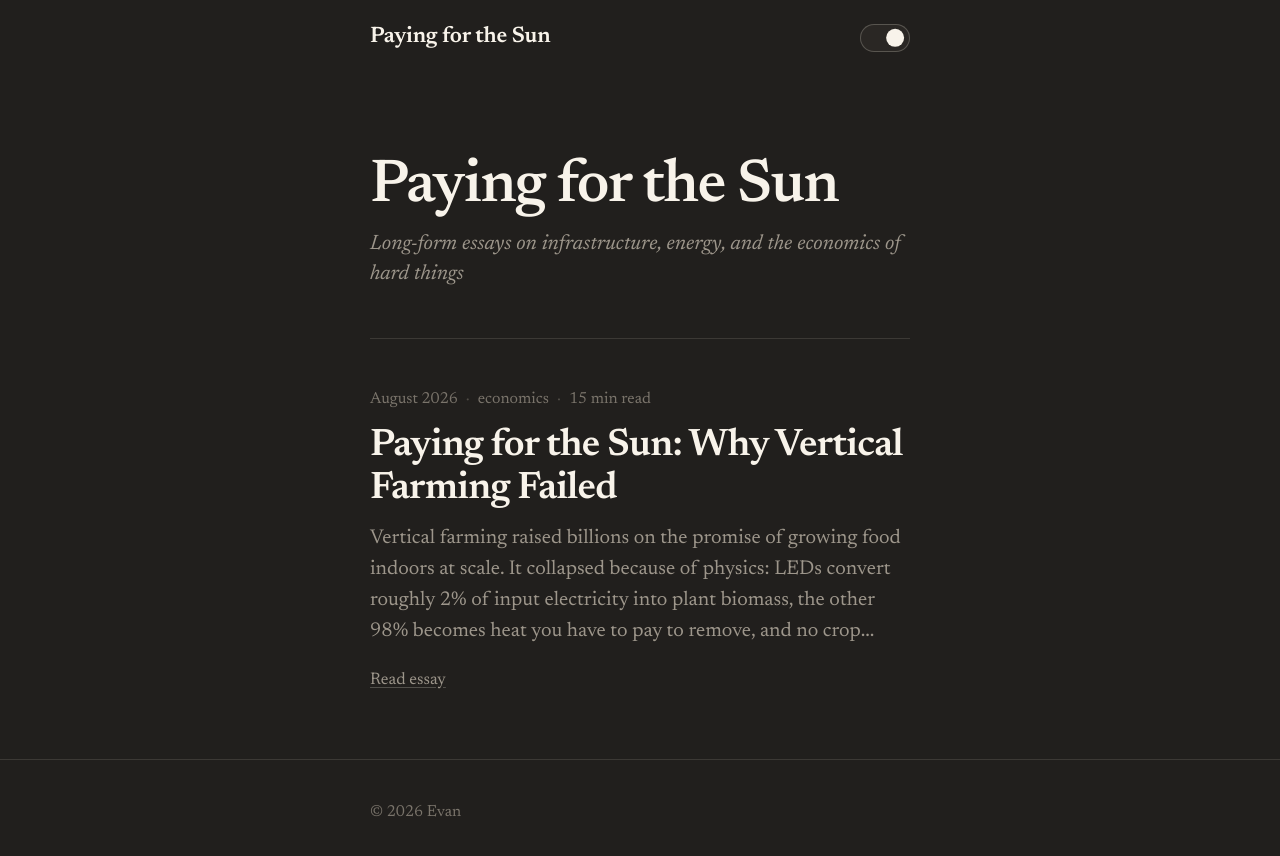
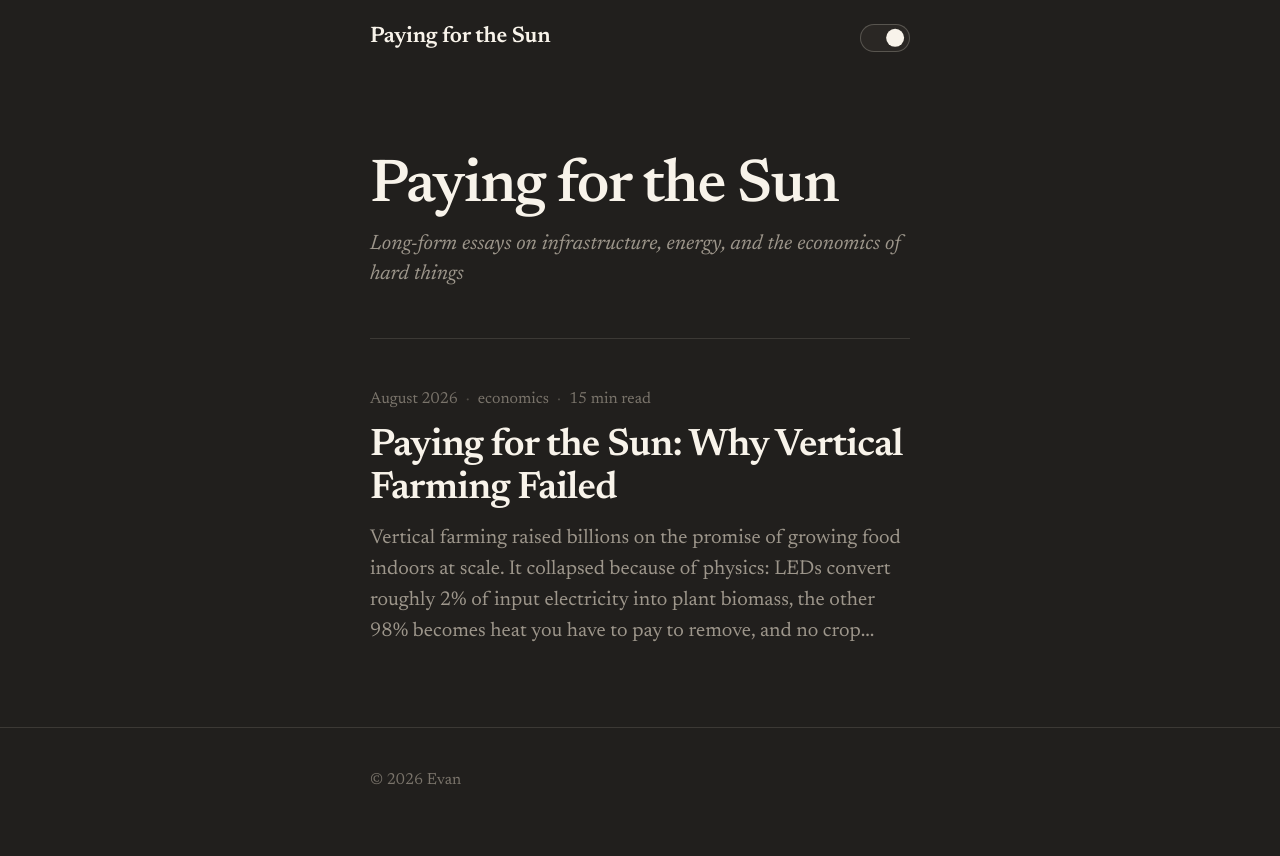
Before and after one commit to RighteousHundred/blog, a Jekyll site: the page built from index.md, in a window 1280 px wide. Shown: the top 856 px of the page. Built offline with Jekyll 4.4.1, drawn with Linux system fonts in a browser that asks for light colours.

Commit message:
style: drop the "Read essay" link from the feed
The essay title above it is already the link, so the call to action was
repeating a target the reader already has. Feed entries are now date,
title and excerpt.

The .back-link rules are kept; only the .feed-link selectors are removed,
so the "All essays" link at the foot of a post is unaffected. Verified
that the feed title still carries its href and navigates to the post.

```diff
--- a/_layouts/home.html
+++ b/_layouts/home.html
@@ -30,8 +30,6 @@ layout: default
           <p class="feed-excerpt">
             {{ post.description | default: post.excerpt | strip_html | truncatewords: 42 }}
           </p>
-
-          <a class="feed-link" href="{{ post.url | relative_url }}">Read essay</a>
         </article>
       </li>
       {%- else -%}
--- a/assets/css/style.css
+++ b/assets/css/style.css
@@ -189,7 +189,7 @@ body {
 
 .feed-excerpt { margin: 0 0 1rem; color: var(--ink-muted); line-height: 1.55; }
 
-.feed-link, .back-link {
+.back-link {
   display: inline-block;
   font-size: 1.05rem;
   color: var(--ink-muted);
@@ -197,7 +197,7 @@ body {
   text-decoration-color: var(--rule-strong);
   text-underline-offset: .18em;
 }
-.feed-link:hover, .back-link:hover { color: var(--ink-strong); text-decoration-color: currentColor; }
+.back-link:hover { color: var(--ink-strong); text-decoration-color: currentColor; }
 
 .feed-empty { color: var(--ink-faint); font-style: italic; }
 
```
